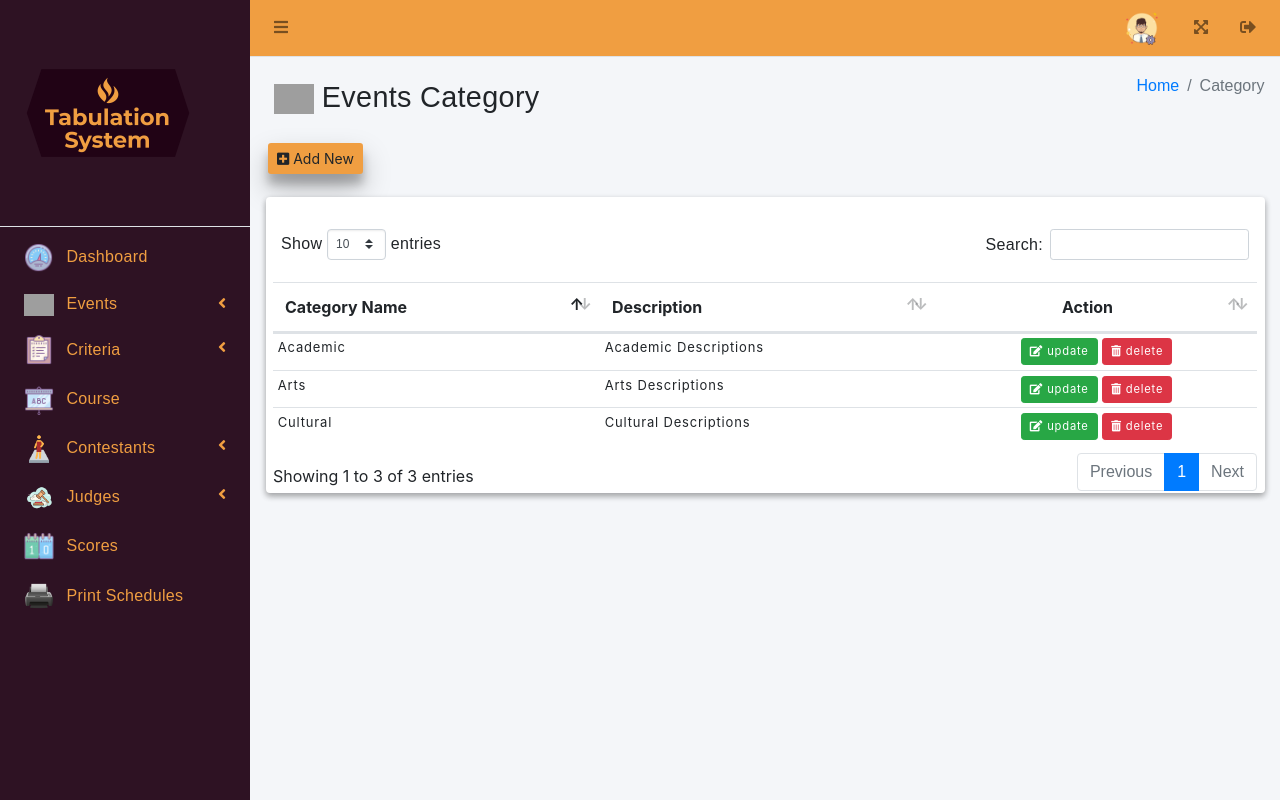
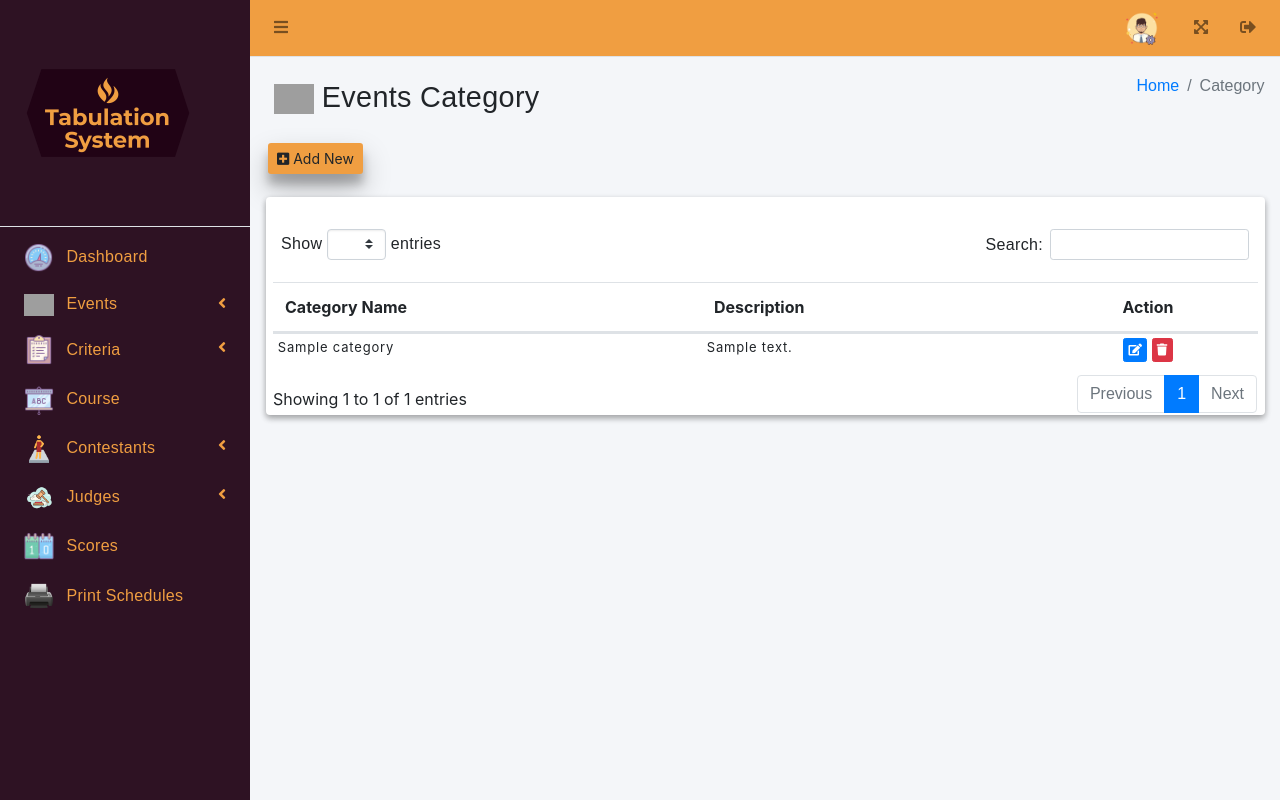
Before and after one commit to skyvstigreo/event-scoring-system, a PHP site: page /admin_category.php in a window 1280 px wide. Run offline with PHP 8.4, Linux system fonts and the light colour scheme; tables that the repository leaves empty hold one stand-in row (values such as "Sample post"); some libraries are stand-ins or nearby versions; grey boxes are pictures that could not be loaded.

Commit message:
Category Functions

```diff
--- a/admin_category.php
+++ b/admin_category.php
@@ -1,4 +1,10 @@
-<?php include 'header/admin.php';?>
+<?php
+include 'mysqli-connection.php';
+include 'header/admin.php';
+
+
+
+?>
 <div class="content-wrapper">
    <div class="content-header">
       <div class="container-fluid">
@@ -12,19 +18,18 @@
                   <li class="breadcrumb-item active">Category</li>
                </ol>
             </div>
-                  <a class="btn btn-sm elevation-4" href="#" data-toggle="modal" data-target="#add"
-                     style="margin-top: 20px;margin-left: 10px;background-color: rgb(240,158,65)"><i
-                        class="fa fa-plus-square"></i>
+            <a class="btn btn-sm elevation-4" href="#" data-toggle="modal" data-target="#category_modal" style="margin-top: 20px;margin-left: 10px;background-color: rgb(240,158,65)"><i class="fa fa-plus-square"></i>
                Add New</a>
          </div>
       </div>
    </div>
    <section class="content">
+      <span id="alert_action"></span>
       <div class="container-fluid">
          <div class="card card-info elevation-2">
             <br>
             <div class="col-md-12">
-                     <table id="example1" class="table">
+               <table id="category_table" class="table">
                   <thead class="btn-cancel">
                      <tr>
                         <th>Category Name</th>
@@ -33,7 +38,8 @@
                      </tr>
                   </thead>
                   <tbody>
-                           <tr>
+
+                     <!-- <tr>
                               <td>Cultural</td>
                               <td>Cultural Descriptions</td>
                               <td class="text-center">
@@ -62,7 +68,7 @@
                                  <a class="btn btn-sm btn-danger" href="#" data-toggle="modal" data-target="#delete"><i
                                        class="fa fa-trash-alt"></i> delete</a>
                               </td>
-                           </tr>
+                           </tr> -->
                   </tbody>
                </table>
             </div>
@@ -85,7 +91,7 @@
       </div>
    </div>
 </div>
-   <div id="edit" class="modal animated rubberBand delete-modal" role="dialog">
+<div id="editCategory" class="modal animated rubberBand delete-modal" role="dialog">
    <div class="modal-dialog modal-dialog-centered modal-md">
       <div class="modal-content">
          <div class="modal-body text-center">
@@ -123,11 +129,11 @@
       </div>
    </div>
 </div>
-   <div id="add" class="modal animated rubberBand delete-modal" role="dialog">
+<div id="category_modal" class="modal animated rubberBand delete-modal" role="dialog">
    <div class="modal-dialog modal-dialog-centered modal-md">
       <div class="modal-content">
          <div class="modal-body text-center">
-               <form>
+            <form method="POST" id="category_form">
                <div class="card-body">
                   <div class="row">
                      <div class="col-md-12">
@@ -138,13 +144,13 @@
                            <div class="col-md-12">
                               <div class="form-group">
                                  <label class="float-left">Category Name</label>
-                                    <input type="text" class="form-control" placeholder="Category Name">
+                                 <input type="text" name="category_name" id="category_name" class="form-control" placeholder="Category Name" required>
                               </div>
                            </div>
                            <div class="col-md-12">
                               <div class="form-group">
                                  <label class="float-left">Description</label>
-                                    <textarea class="form-control" placeholder="Descriptions"></textarea>
+                                 <textarea name="category_description" id="category_description" class="form-control" placeholder="Descriptions" required></textarea>
                               </div>
                            </div>
                         </div>
@@ -154,7 +160,9 @@
                <!-- /.card-body -->
                <div class="card-footer">
                   <a href="#" class="btn btn-cancel" data-dismiss="modal">Cancel</a>
-                     <button type="submit" class="btn btn-save">Save</button>
+                  <input type="hidden" name="category_id" id="category_id" />
+                  <input type="hidden" name="btn_action" id="btn_action" value="add_category" />
+                  <button type="submit" id="submit" class="btn btn-save">Save</button>
                </div>
             </form>
          </div>
@@ -171,8 +179,85 @@
 <script src="asset/tables/datatables-responsive/js/responsive.bootstrap4.min.js"></script>
 <script src="asset/tables/datatables-buttons/js/buttons.bootstrap4.min.js"></script>
 <script>
-      $(function () {
-         $("#example1").DataTable();
+   $(document).ready(function() {
+      // var table = $("#category_table").DataTable();
+
+      var categorydataTable = $('#category_table').DataTable({
+         "processing": true,
+         "serverSide": true,
+         "order": [],
+         "ajax": {
+            url: "fetch/category_fetch.php",
+            type: "POST"
+         },
+         "columnDefs": [{
+            "targets": [0, 1, 2],
+            "orderable": false,
+         }, ],
+         "pageLength": 9999999
+      });
+
+      $(document).on('submit', '#category_form', function(event) {
+         event.preventDefault();
+         var form_data = $(this).serialize();
+         $.ajax({
+            url: "action/category_action.php",
+            method: "POST",
+            data: form_data,
+            success: function(data) {
+               $('#category_form')[0].reset();
+               $('#category_modal').modal('hide');
+               $('#alert_action').fadeIn().html('<div class="alert alert-success">' + data + '</div>');
+               categorydataTable.ajax.reload();
+            }
+         })
+      });
+
+      $(document).on('click', '.delete', function() {
+         var category_id = $(this).attr("id");
+         var btn_action = 'delete';
+         $.ajax({
+            url: "action/category_action.php",
+            method: "POST",
+            data: {
+               category_id: category_id,
+               btn_action: btn_action
+            },
+            success: function(data) {
+               $('#alert_action').fadeIn().html('<div class="alert alert-danger">' + data + '</div>');
+               categorydataTable.ajax.reload();
+            }
+         })
+      });
+
+      $(document).on('click', '.update', function() {
+         var category_id = $(this).attr("id");
+         var btn_action = "fetch_single";
+         // alert("hi")
+         $.ajax({
+            url: "action/category_action.php",
+            method: "POST",
+            data: {
+               category_id: category_id,
+               btn_action: btn_action
+            },
+            dataType: "json",
+            success: function(data) {
+
+               $('#submit').text("Save Changes");
+               $('#btn_action').val("edit");
+               $('#category_modal').modal('show');
+               $('#category_name').val(data.category_name);
+               $('#category_description').val(data.category_description);
+               $('#category_id').val(category_id);
+
+            }
+         })
+      });
+
+
+
+
    });
 </script>
 </body>
--- /dev/null
+++ b/fetch/category_fetch.php
@@ -0,0 +1,66 @@
+
+<?php
+
+//measurement_fetch.php
+
+include('../pdo-connection.php');
+
+
+$query = '';
+
+$output = array();
+
+$query .= "SELECT * FROM table_category
+";
+
+if (isset($_POST["search"]["value"])) {
+
+    $query .= 'WHERE category_name LIKE "%' . $_POST["search"]["value"] . '%" ';
+    $query .= 'OR category_description LIKE "%' . $_POST["search"]["value"] . '%" ';
+}
+
+if (isset($_POST['order'])) {
+    $query .= 'ORDER BY ' . $_POST['order']['0']['column'] . ' ' . $_POST['order']['0']['dir'] . ' ';
+} else {
+    $query .= 'ORDER BY category_id ASC ';
+}
+
+if ($_POST['length'] != -1) {
+    $query .= 'LIMIT ' . $_POST['start'] . ', ' . $_POST['length'];
+}
+
+$statement = $connect->prepare($query);
+
+$statement->execute();
+
+$result = $statement->fetchAll();
+
+$data = array();
+
+$filtered_rows = $statement->rowCount();
+
+foreach ($result as $row) {
+    $sub_array = array();
+    $sub_array[] = $row['category_name'];
+    $sub_array[] = $row['category_description'];
+    $sub_array[] = '<center><button type="button" name="update" id="'.$row["category_id"].'" class="btn btn-primary btn-xs update" data-target="#editCategory" data-toggle="tooltip" data-placement="bottom" title="Edit Category"><i class="fa fa-edit"></i></button> <button type="button" name="delete" id="' . $row["category_id"] . '" class="btn btn-danger btn-xs delete" data-toggle="tooltip" data-placement="bottom" title="Remove User"><i class="fa fa-trash"></i></button>';
+    $data[] = $sub_array;
+}
+
+$output = array(
+    "draw"            =>    intval($_POST["draw"]),
+    "recordsTotal"      =>  $filtered_rows,
+    "recordsFiltered"     =>     get_total_all_records($connect),
+    "data"                =>    $data
+);
+
+function get_total_all_records($connect)
+{
+    $statement = $connect->prepare("SELECT * FROM table_category");
+    $statement->execute();
+    return $statement->rowCount();
+}
+
+echo json_encode($output);
+
+?>
```
Also changed, not shown: action/category_action.php (added, +72 -0 lines). Lines whose indentation alone changed are shown as unchanged.
